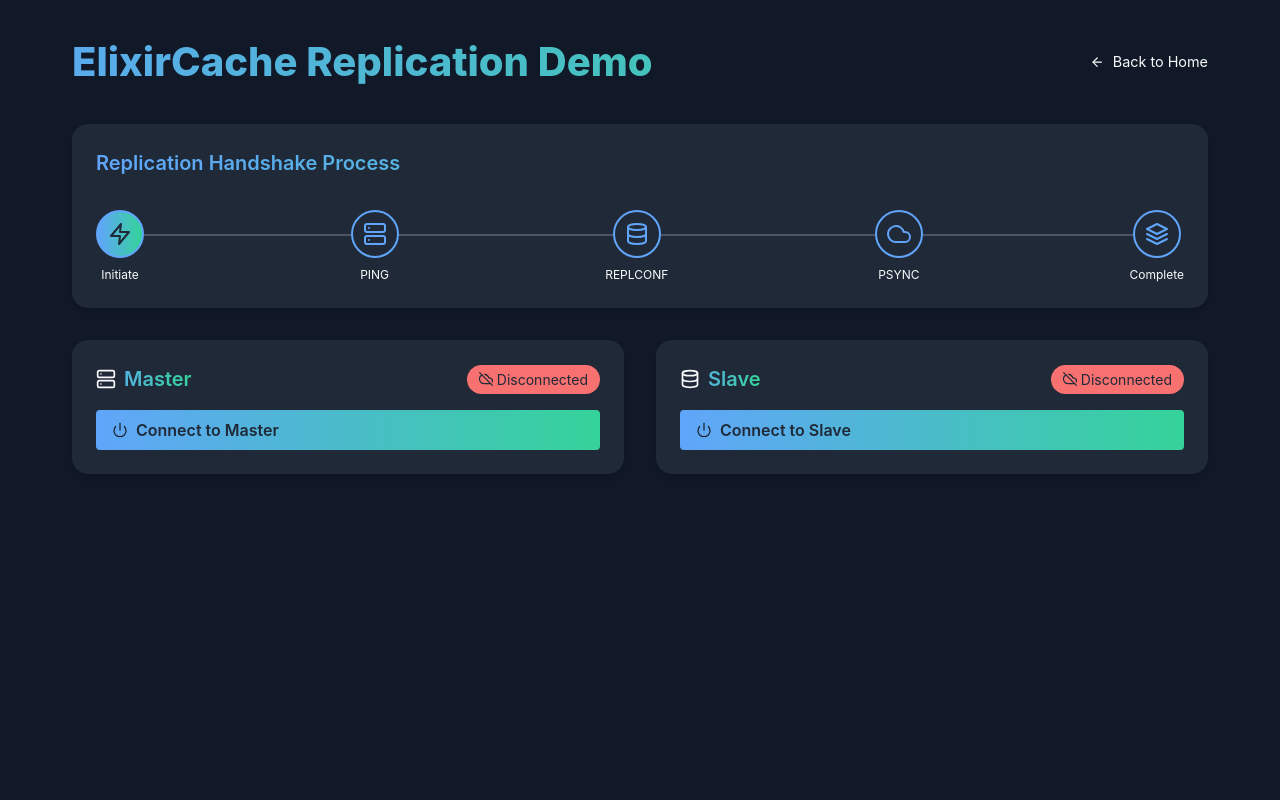
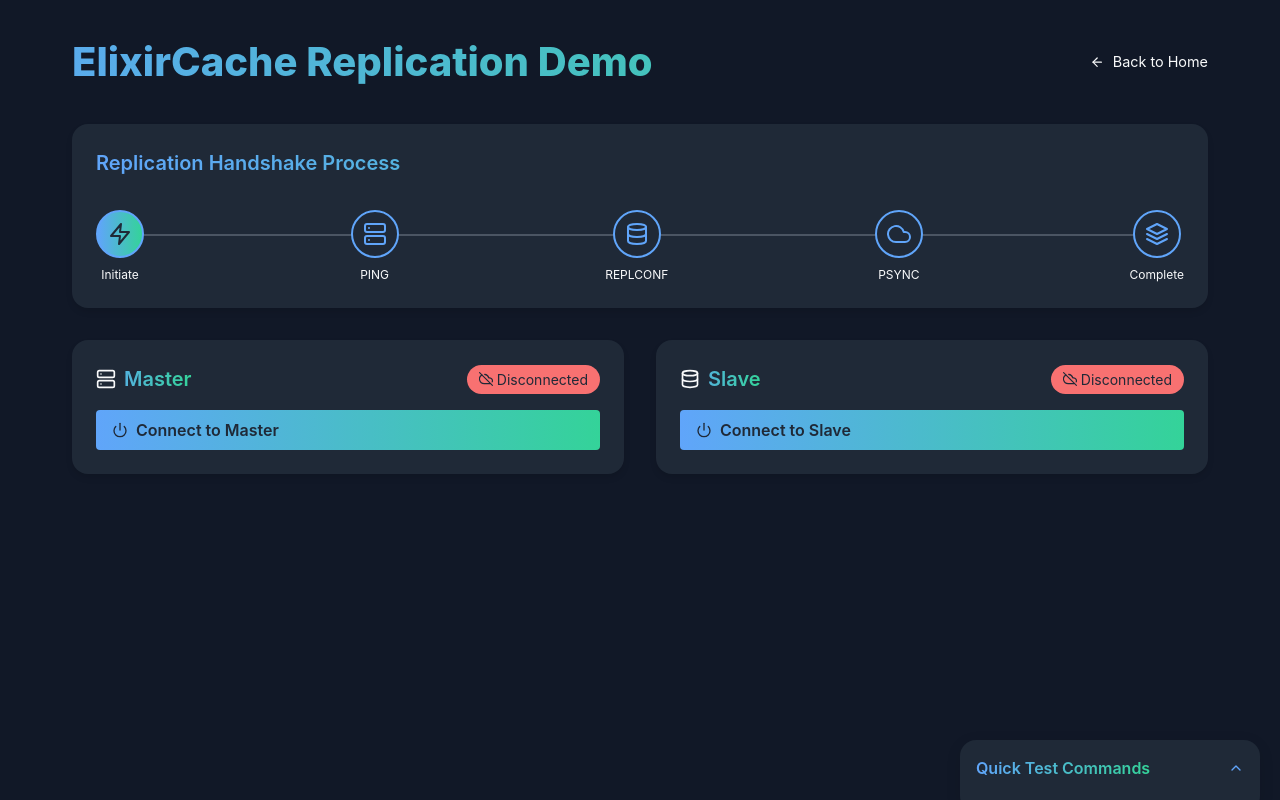
Before and after one commit to ProgMastermind/ElixirCache-Frontend, a React (Vite) app: page /demo in a window 1280 px wide. Built offline with nearby package versions, Linux system fonts and the light colour scheme.

Commit message:
add quick test commands section

```diff
--- /dev/null
+++ b/src/CommanHelper.jsx
@@ -0,0 +1,133 @@
+import React, { useState } from 'react';
+import styled from 'styled-components';
+import { motion } from 'framer-motion';
+import { FiCopy, FiChevronDown, FiChevronUp, FiExternalLink } from 'react-icons/fi';
+
+const CommandHelperContainer = styled(motion.div)`
+  position: fixed;
+  bottom: 20px;
+  right: 20px;
+  width: 300px;
+  background-color: ${props => props.theme.colors.paper};
+  border-radius: 1rem;
+  padding: 1rem;
+  box-shadow: 0 4px 15px rgba(0, 0, 0, 0.1);
+  z-index: 1000;
+`;
+
+const CommandHelperHeader = styled.div`
+  display: flex;
+  justify-content: space-between;
+  align-items: center;
+  margin-bottom: 1rem;
+`;
+
+const CommandHelperTitle = styled.h3`
+  font-size: 1rem;
+  font-weight: 600;
+  margin: 0;
+  background: ${props => props.theme.colors.heading};
+  -webkit-background-clip: text;
+  -webkit-text-fill-color: transparent;
+`;
+
+const ToggleButton = styled.button`
+  background: none;
+  border: none;
+  color: ${props => props.theme.colors.primary};
+  cursor: pointer;
+`;
+
+const CommandList = styled(motion.div)`
+  display: grid;
+  gap: 0.5rem;
+`;
+
+const CommandItem = styled.div`
+  display: flex;
+  justify-content: space-between;
+  align-items: center;
+  padding: 0.5rem;
+  background-color: ${props => props.theme.colors.background};
+  border-radius: 0.25rem;
+  font-family: 'Fira Code', monospace;
+  font-size: 0.8rem;
+`;
+
+const CopyButton = styled.button`
+  background: none;
+  border: none;
+  color: ${props => props.theme.colors.primary};
+  cursor: pointer;
+  padding: 0.25rem;
+  display: flex;
+  align-items: center;
+  transition: all 0.2s ease;
+
+  &:hover {
+    opacity: 0.8;
+    transform: scale(1.1);
+  }
+`;
+
+const DocLink = styled.a`
+  display: flex;
+  align-items: center;
+  justify-content: center;
+  color: ${props => props.theme.colors.primary};
+  font-size: 0.75rem;
+  text-decoration: none;
+  margin-top: 0.5rem;
+  transition: opacity 0.2s ease;
+
+  &:hover {
+    opacity: 0.8;
+  }
+
+  svg {
+    margin-right: 0.25rem;
+  }
+`;
+
+const CommandHelper = ({ onCommandSelect }) => {
+  const [isOpen, setIsOpen] = useState(false);
+  const commands = ['PING', 'ECHO hey','SET name prakash', 'GET name', 'INCR counter', 'INFO replication'];
+
+  return (
+    <CommandHelperContainer
+      initial={{ y: "100%" }}
+      animate={{ y: isOpen ? 0 : "calc(100% - 40px)" }}
+      transition={{ type: "spring", stiffness: 300, damping: 30 }}
+    >
+      <CommandHelperHeader onClick={() => setIsOpen(!isOpen)}>
+        <CommandHelperTitle>Quick Test Commands</CommandHelperTitle>
+        <ToggleButton>
+          {isOpen ? <FiChevronDown /> : <FiChevronUp />}
+        </ToggleButton>
+      </CommandHelperHeader>
+      <CommandList
+        initial="collapsed"
+        animate={isOpen ? "open" : "collapsed"}
+        variants={{
+          open: { opacity: 1, height: "auto" },
+          collapsed: { opacity: 0, height: 0 }
+        }}
+        transition={{ duration: 0.3 }}
+      >
+        {commands.map((command, index) => (
+          <CommandItem key={index}>
+            {command}
+            <CopyButton onClick={() => onCommandSelect(command)}>
+              <FiCopy />
+            </CopyButton>
+          </CommandItem>
+        ))}
+        <DocLink href="/documentation" target="_blank" rel="noopener noreferrer">
+          <FiExternalLink /> Refer docs for more commands
+        </DocLink>
+      </CommandList>
+    </CommandHelperContainer>
+  );
+};
+
+export default CommandHelper;
--- a/src/EnhancedRedisCLI.jsx
+++ b/src/EnhancedRedisCLI.jsx
@@ -5,6 +5,7 @@ import {
   FiZap, FiServer, FiDatabase, FiCloud, FiCloudOff,
   FiCpu, FiLayers, FiSend, FiPower, FiArrowLeft
 } from 'react-icons/fi';
+import CommandHelper from './CommanHelper';
 
 const GlobalStyle = createGlobalStyle`
   body {
@@ -459,6 +460,9 @@ const EnhancedRedisCLI = () => {
     setSlaveInput('');
   };
 
+  const handleCommandSelect = (command) => {
+    setMasterInput(command);
+  };
 
   const renderInstance = (instance) => (
     <InstanceCard
@@ -526,6 +530,7 @@ const EnhancedRedisCLI = () => {
             ))}
           </StepContainer>
         </ReplicationProgress>
+
         <InstancesContainer>
           {renderInstance({
             type: 'Master',
@@ -548,6 +553,7 @@ const EnhancedRedisCLI = () => {
             outputRef: slaveOutputRef,
           })}
         </InstancesContainer>
+        <CommandHelper onCommandSelect={handleCommandSelect} />
       </AppContainer>
     </ThemeProvider>
   );
```
